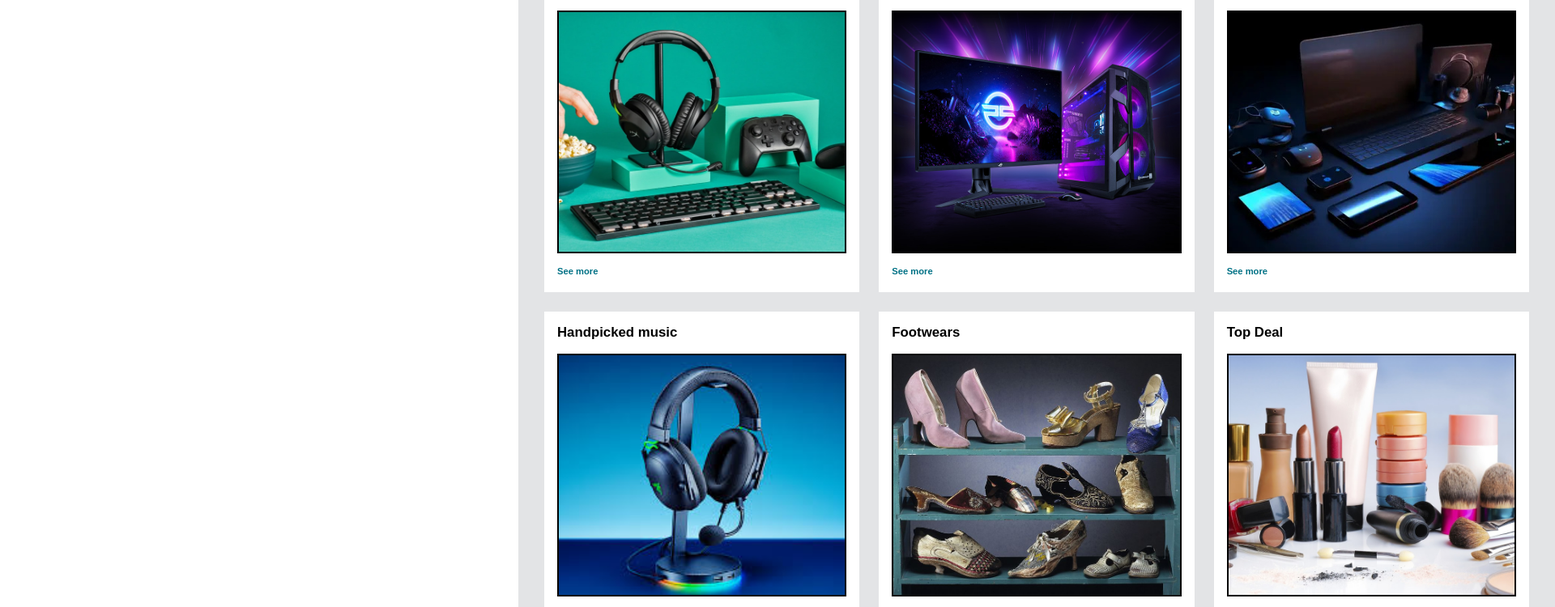
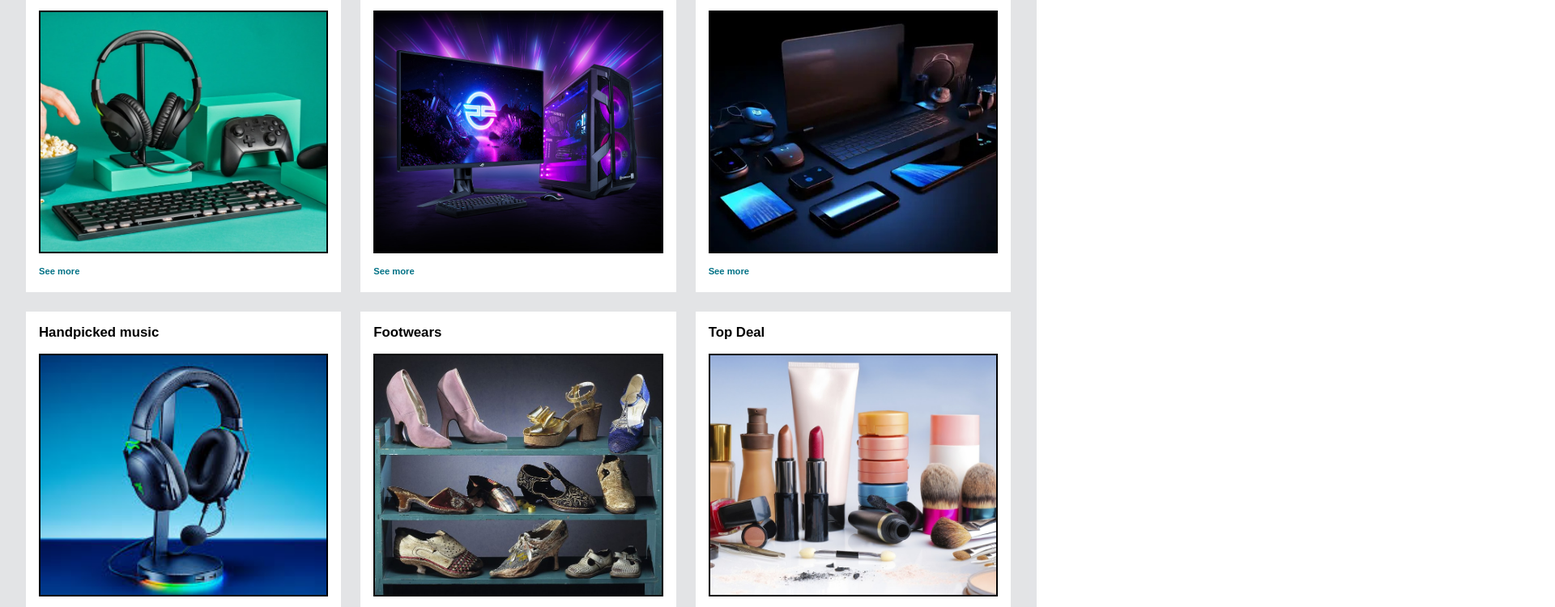
Before and after one commit to sanjanapathak1/first, a plain HTML site: page index.html in a window 1280 px wide. Shown: the part 641-1391 px from the top of the page at 81% size, 1920 px wide, since content can reach past the window. Drawn offline with Linux system fonts and the light colour scheme.

Commit message:
Update style.css

```diff
--- a/style.css
+++ b/style.css
@@ -222,6 +222,7 @@ main {
     width: min(1500px, 100%);
     position: relative;
     left: 50%;
+    transform: translate(-50%);
 
 }
 
```
